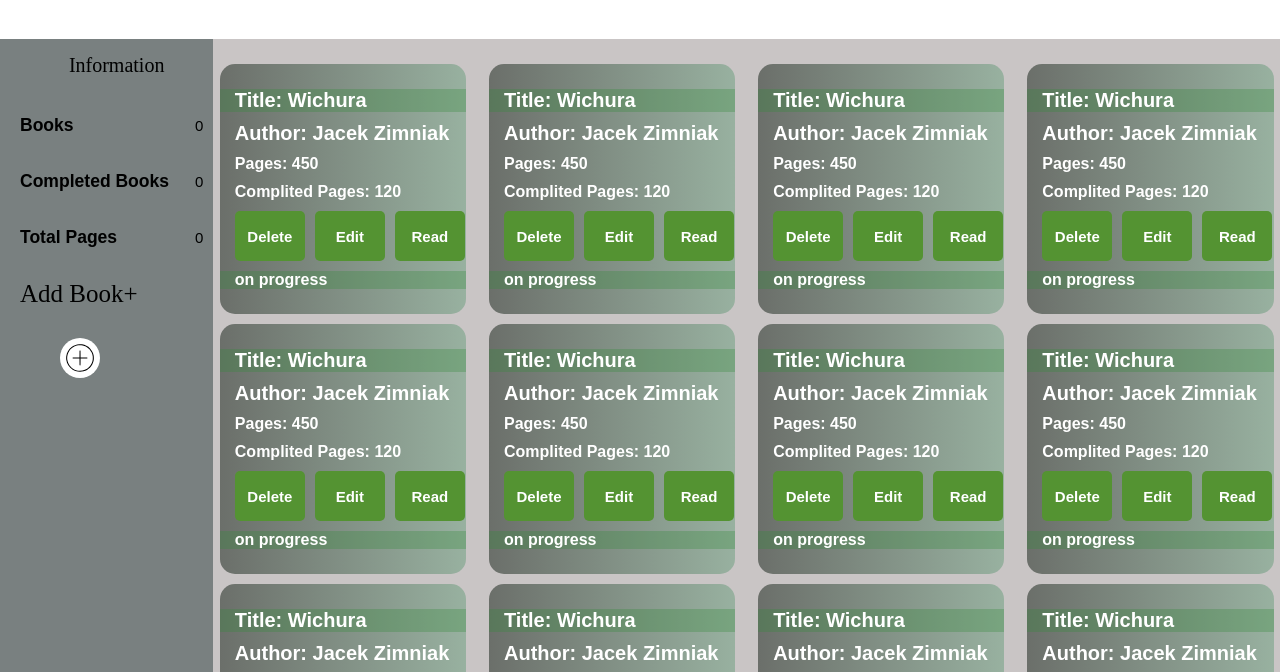
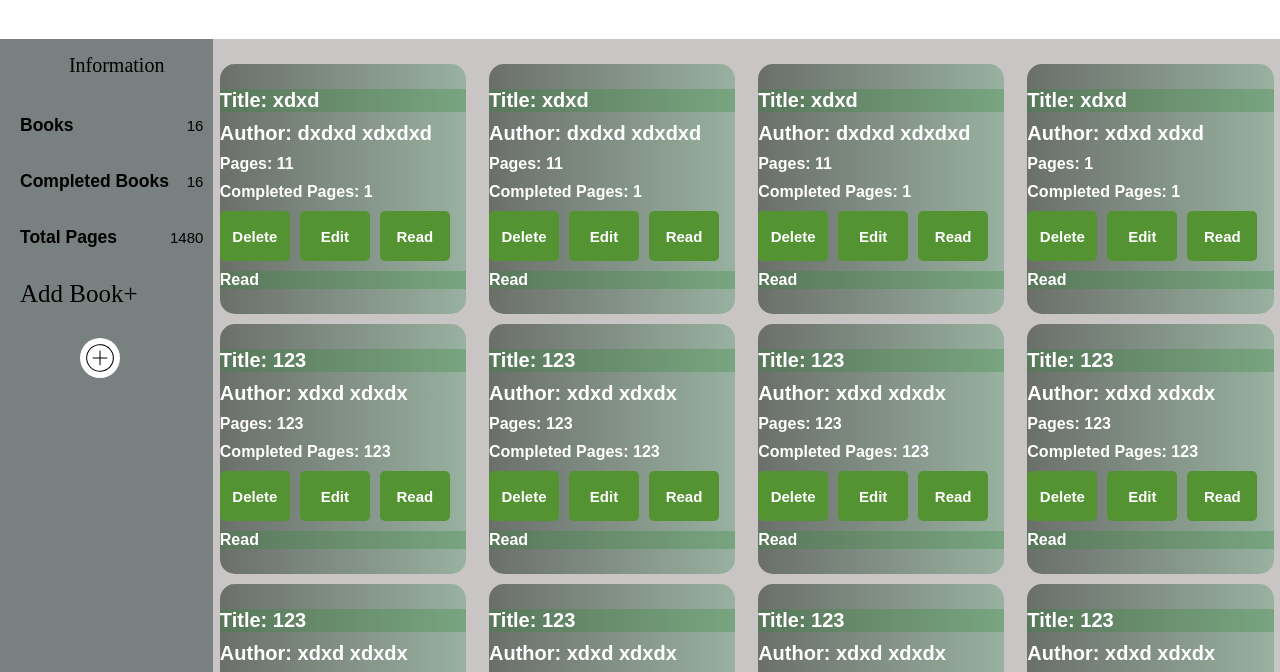
Before and after one commit to quantumbanana1/Library, a website with bundled scripts: page library/index.html in a window 1280 px wide. Shown: the part 111-783 px from the top of the page. Built offline with nearby package versions, Linux system fonts and the light colour scheme; no server answers; data requests are answered from the project's data file.

Commit message:
feat: Add styles, event listeners, and methods to Library class
- Implement new styles to enhance visual appearance
- Introduce event listeners for improved interactivity
- Add new methods to the Library class to handle additional functionality
- Make minor adjustments to the Eventing class
- Update index.html to reflect new changes

This commit enhances the Library class with new features, updates the styling, and improves the overall user experience. The changes also include minor refinements to the Eventing class and updates to the index.html file.

```diff
--- a/library/db.json
+++ b/library/db.json
@@ -1,246 +1,180 @@
 {
   "books": [
     {
-      "title": "Wichura",
+      "title": "xdxd",
       "author": {
-        "name": "Jacek",
-        "surname": "Zimniak"
+        "name": "dxdxd",
+        "surname": "xdxdxd"
       },
-      "completed": false,
-      "completedPages": 120,
-      "pages": 450,
+      "pages": 11,
+      "completedPages": 1,
+      "completed": true,
       "id": 1
     },
     {
-      "title": "Wichura",
+      "title": "xdxd",
       "author": {
-        "name": "Jacek",
-        "surname": "Zimniak"
+        "name": "dxdxd",
+        "surname": "xdxdxd"
       },
-      "completed": false,
-      "completedPages": 120,
-      "pages": 450,
+      "pages": 11,
+      "completedPages": 1,
+      "completed": true,
       "id": 2
     },
     {
-      "title": "Wichura",
+      "title": "xdxd",
       "author": {
-        "name": "Jacek",
-        "surname": "Zimniak"
+        "name": "dxdxd",
+        "surname": "xdxdxd"
       },
-      "completed": false,
-      "completedPages": 120,
-      "pages": 450,
+      "pages": 11,
+      "completedPages": 1,
+      "completed": true,
       "id": 3
     },
     {
-      "title": "Wichura",
+      "title": "xdxd",
       "author": {
-        "name": "Jacek",
-        "surname": "Zimniak"
+        "name": "xdxd",
+        "surname": "xdxd"
       },
-      "completed": false,
-      "completedPages": 120,
-      "pages": 450,
+      "pages": 1,
+      "completedPages": 1,
+      "completed": true,
       "id": 4
     },
     {
-      "title": "Wichura",
+      "title": "123",
       "author": {
-        "name": "Jacek",
-        "surname": "Zimniak"
+        "name": "xdxd",
+        "surname": "xdxdx"
       },
-      "completed": false,
-      "completedPages": 120,
-      "pages": 450,
+      "pages": 123,
+      "completedPages": 123,
+      "completed": true,
       "id": 5
     },
     {
-      "title": "Wichura",
+      "title": "123",
       "author": {
-        "name": "Jacek",
-        "surname": "Zimniak"
+        "name": "xdxd",
+        "surname": "xdxdx"
       },
-      "completed": false,
-      "completedPages": 120,
-      "pages": 450,
+      "pages": 123,
+      "completedPages": 123,
+      "completed": true,
       "id": 6
     },
     {
-      "title": "Wichura",
+      "title": "123",
       "author": {
-        "name": "Jacek",
-        "surname": "Zimniak"
+        "name": "xdxd",
+        "surname": "xdxdx"
       },
-      "completed": false,
-      "completedPages": 120,
-      "pages": 450,
+      "pages": 123,
+      "completedPages": 123,
+      "completed": true,
       "id": 7
     },
     {
-      "title": "Wichura",
+      "title": "123",
       "author": {
-        "name": "Jacek",
-        "surname": "Zimniak"
+        "name": "xdxd",
+        "surname": "xdxdx"
       },
-      "completed": false,
-      "completedPages": 120,
-      "pages": 450,
+      "pages": 123,
+      "completedPages": 123,
+      "completed": true,
       "id": 8
     },
     {
-      "title": "Wichura",
+      "title": "123",
       "author": {
-        "name": "Jacek",
-        "surname": "Zimniak"
+        "name": "xdxd",
+        "surname": "xdxdx"
       },
-      "completed": false,
-      "completedPages": 120,
-      "pages": 450,
+      "pages": 123,
+      "completedPages": 123,
+      "completed": true,
       "id": 9
     },
     {
-      "title": "Wichura",
+      "title": "123",
       "author": {
-        "name": "Jacek",
-        "surname": "Zimniak"
+        "name": "xdxd",
+        "surname": "xdxdx"
       },
-      "completed": false,
-      "completedPages": 120,
-      "pages": 450,
+      "pages": 123,
+      "completedPages": 123,
+      "completed": true,
       "id": 10
     },
     {
-      "title": "Wichura",
+      "title": "123",
       "author": {
-        "name": "Jacek",
-        "surname": "Zimniak"
+        "name": "xdxd",
+        "surname": "xdxdx"
       },
-      "completed": false,
-      "completedPages": 120,
-      "pages": 450,
+      "pages": 123,
+      "completedPages": 123,
+      "completed": true,
       "id": 11
     },
     {
-      "title": "Wichura",
+      "title": "123",
       "author": {
-        "name": "Jacek",
-        "surname": "Zimniak"
+        "name": "xdxd",
+        "surname": "xdxdx"
       },
-      "completed": false,
-      "completedPages": 120,
-      "pages": 450,
+      "pages": 123,
+      "completedPages": 123,
+      "completed": true,
       "id": 12
     },
     {
-      "title": "Wichura",
+      "title": "123",
       "author": {
-        "name": "Jacek",
-        "surname": "Zimniak"
+        "name": "xdxd",
+        "surname": "xdxdx"
       },
-      "completed": false,
-      "completedPages": 120,
-      "pages": 450,
+      "pages": 123,
+      "completedPages": 123,
+      "completed": true,
       "id": 13
     },
     {
-      "title": "Wichura",
+      "title": "123",
       "author": {
-        "name": "Jacek",
-        "surname": "Zimniak"
+        "name": "xdxd",
+        "surname": "xdxdx"
       },
-      "completed": false,
-      "completedPages": 120,
-      "pages": 450,
+      "pages": 123,
+      "completedPages": 123,
+      "completed": true,
       "id": 14
     },
     {
-      "title": "Wichura",
+      "title": "123",
       "author": {
-        "name": "Jacek",
-        "surname": "Zimniak"
+        "name": "xdxd",
+        "surname": "xdxdx"
       },
-      "completed": false,
-      "completedPages": 120,
-      "pages": 450,
+      "pages": 123,
+      "completedPages": 123,
+      "completed": true,
       "id": 15
     },
     {
-      "title": "Wichura",
+      "title": "123",
       "author": {
-        "name": "Jacek",
-        "surname": "Zimniak"
+        "name": "xdxd",
+        "surname": "xdxdx"
       },
-      "completed": false,
-      "completedPages": 120,
-      "pages": 450,
+      "pages": 123,
+      "completedPages": 123,
+      "completed": true,
       "id": 16
-    },
-    {
-      "title": "Wichura",
-      "author": {
-        "name": "Jacek",
-        "surname": "Zimniak"
-      },
-      "completed": false,
-      "completedPages": 120,
-      "pages": 450,
-      "id": 17
-    },
-    {
-      "title": "Wichura",
-      "author": {
-        "name": "Jacek",
-        "surname": "Zimniak"
-      },
-      "completed": false,
-      "completedPages": 120,
-      "pages": 450,
-      "id": 18
-    },
-    {
-      "title": "Wichura",
-      "author": {
-        "name": "Jacek",
-        "surname": "Zimniak"
-      },
-      "completed": false,
-      "completedPages": 120,
-      "pages": 450,
-      "id": 19
-    },
-    {
-      "title": "Wichura",
-      "author": {
-        "name": "Jacek",
-        "surname": "Zimniak"
-      },
-      "completed": false,
-      "completedPages": 120,
-      "pages": 450,
-      "id": 20
-    },
-    {
-      "title": "Wichura",
-      "author": {
-        "name": "Jacek",
-        "surname": "Zimniak"
-      },
-      "completed": false,
-      "completedPages": 120,
-      "pages": 450,
-      "id": 21
-    },
-    {
-      "title": "Wichura",
-      "author": {
-        "name": "Jacek",
-        "surname": "Zimniak"
-      },
-      "completed": false,
-      "completedPages": 120,
-      "pages": 450,
-      "id": 22
     }
   ]
 }
--- a/library/index.html
+++ b/library/index.html
@@ -25,7 +25,7 @@
                     </div>
                     <div class="info">
                         <h3>Total Pages</h3>
-                        <span id="pages-amout">0</span>
+                        <span id="pages-amount-info">0</span>
                     </div>
                 </div>
             </div>
@@ -89,7 +89,7 @@
                                     </label>
                                 </div>
                                 <div class="form-submit">
-                                    <input name="submit" type="submit" id="submit" class="submit" value="Add Book">
+                                    <input  name="submit" type="submit" id="submit" class="submit" value="Add Book">
                                 </div>
                             </div>
                         </form>
--- a/library/package.json
+++ b/library/package.json
@@ -6,7 +6,7 @@
   "scripts": {
     "start:build": "tsc -w",
     "start:run": "nodemon build/index.js",
-    "start:db": "json-server -w db.json",
+    "start:db": "",
     "start:parcel": "npx parcel index.html",
     "start": "concurrently npm:start:*"
   },
--- a/library/src/Library/Library.ts
+++ b/library/src/Library/Library.ts
@@ -12,18 +12,32 @@ export class Library {
     public completedPages: number
     public totalPages: number
     public booksAmount: number
+    public booksCompleted: number
 
-    constructor(books: Book[] = []) {
+    constructor(books: Book[] = [], element: HTMLElement) {
         this.books = books;
         this.events = new Eventing();
         this.totalPages = 0;
         this.booksAmount = 0;
         this.completedPages = 0;
+        this.booksCompleted = 0;
+        this.events.setEvent('addingBook', () => {
+            this.showBooks(element)
+
+
+        })
+
     }
 
     async populateWithBooks() {
         try {
+            this.books = [];
+            console.log(this.books);
             const books: IBook[] = await this.db.getAll()
+            if (books.length === 0) {
+                this.restoreToDefault();
+                return;
+            }
             books.map((book: IBook) => {
                 this.books.push(new Book(book));
             })
@@ -37,9 +51,18 @@ export class Library {
 
             }, 0);
 
+            const completedBooks = this.books.reduce((accumulator:number, currentBook:Book):number => {
+                let counter = 0;
+                if (currentBook.dataBook.date.completed) {
+                    counter++;
+                }
+                return accumulator + counter;
+            },0)
+
             this.totalPages = totalPages;
             this.booksAmount = booksAmount;
             this.completedPages = completedPages;
+            this.booksCompleted = completedBooks;
             console.log(` populating is finished `);
 
 
@@ -52,19 +75,25 @@ export class Library {
     }
 
 
-    getTotalBooks() {
+    get getTotalBooks():number {
         return this.booksAmount
 
 
     }
 
+    get getBooksCompleted(): number {
+        return this.booksCompleted;
 
-    getCompletedPages(): number {
+    }
+
+
+    get getCompletedPages(): number {
         return this.completedPages;
 
     }
 
     removeAllBooks() {
+        this.populateWithBooks().then(() => {
             if (this.books.length === 0) {
                 console.log("No record to delete")
 
@@ -74,14 +103,20 @@ export class Library {
 
                 })
             }
+
+        }).then(this.populateWithBooks)
+
     }
 
 
-    addBook(root: HTMLFormElement | null) {
+    async addBook(root: HTMLFormElement) {
+
+
         if (root === null) {
             console.log("root element is null");
             return;
-        }
+        } else {
+
 
             if (root.checkValidity()) {
                 const name = document.getElementById('name') as HTMLInputElement;
@@ -90,12 +125,13 @@ export class Library {
                 const pages = document.getElementById('pages') as HTMLInputElement;
                 const completedPages = document.getElementById('completed_pages') as HTMLInputElement;
                 const completed = document.getElementById('bookCompletion') as HTMLInputElement;
+                const bookButton = document.getElementById('submit');
 
-            if(pages < completedPages) {
-                const message:string = "You can't have more completed pages than actual number of book's pages"
+                if (pages < completedPages) {
+                    const message: string = "You can't have more completed pages than actual number of book's pages"
                 }
 
-            if (name && surname && title && pages && completedPages && completed) {
+                if (name && surname && title && pages && completedPages && completed && bookButton) {
                     const dataBook: IBook = {
                         title: title.value,
                         author: {name: name.value, surname: surname.value},
@@ -105,6 +141,12 @@ export class Library {
                     }
 
                     const book = new Book(dataBook)
+                    book.save().then(async () => {
+                        console.log('saving xdxdxd...')
+                        await this.populateWithBooks().then(() => {
+                            this.triggerEvent('addingBook')
+                        });
+                    });
 
 
                 }
@@ -116,6 +158,7 @@ export class Library {
             }
 
         }
+    }
 
 
     setEvent(key: string, func: () => {}) {
@@ -123,41 +166,63 @@ export class Library {
 
     }
 
+    triggerEvent(funcName: string) {
+        return this.events.triggerEvent(funcName);
+
+    }
+
     showBooks(element: HTMLElement) {
+        if (!element) {
+            console.log('Root element is undefined');
+            return;
+        }
+
+        element.innerHTML = '';
+
         if (this.books.length === 0) {
             console.log('No books to show');
             return;
+        }
 
+        let progress = '';
+        this.books.forEach((book: Book) => {
+            console.log('xxxxxxxxxxx');
+            console.log(book, 'xd');
+
+            if (book.getProperty('completed')) {
+                progress = 'Read';
             } else {
-            let innerHTML = '';
-            let progress = '';
-            this.books.map((book) => {
-                if (book.getProperty('completed')) {
-                    progress = 'Read'
-                } else {
-                    progress='on progress'
+                progress = 'On progress';
             }
+
             const author = book.getProperty('author');
+            const div = document.createElement('div');
+            div.classList.add('book');
 
-                const templateHTML = `<div class="book">
+            const templateHTML = `
             <div id="titleMenu">Title: <span>${book.getProperty('title')}</span></div>
             <div id="authorMenu">Author: <span>${author.name} ${author.surname}</span></div>
-                    <div id="Pages">Pages: <span>${book.getProperty('pages')}</span></div>
-                    <div id="completed_pages">Complited Pages: <span>${book.getProperty('completedPages')}</span></div>
+            <div id="pages-amount">Pages: <span>${book.getProperty('pages')}</span></div>
+            <div id="Gcompleted_pages">Completed Pages: <span>${book.getProperty('completedPages')}</span></div>
             <div id="buttonsMenu">
                 <button>Delete</button>
                 <button>Edit</button>
                 <button>Read</button>
             </div>
-                    <div id="status">${progress}</div>
-                </div>`
-                innerHTML += templateHTML;
-                element.innerHTML = innerHTML;
-                console.log('Showing books finished...');
-            })
+            <div id="status">${progress}</div>`;
+
+            div.innerHTML = templateHTML;
+            element.appendChild(div);
+        });
+    }
+
+
+    restoreToDefault():void {
+        this.totalPages = 0
+        this.booksAmount = 0
+        this.completedPages = 0
+        this.booksCompleted = 0
+
     }
 
 }
-
-
-}
--- a/library/src/index.ts
+++ b/library/src/index.ts
@@ -4,31 +4,32 @@ import {Library} from "./Library/Library";
 const toggleButton = document.getElementById('togglerCheckbox');
 const slide = document.getElementsByClassName('slide-in');
 const listOfBooks = document.getElementsByClassName('grid-books');
-const form = document.getElementById('commentform');
+const form: HTMLFormElement = document.getElementById('commentform');
 const formButton = document.getElementById('submit');
 const gridList = document.getElementById('grid-books')
 const mainBox = document.getElementById('main');
 const bottomContainer = document.getElementById('bottomContainer')
 const container = document.getElementById('container');
 mainBox.style.height = `${gridList.clientHeight}px`;
-const element = document.querySelector('.slide-in.from-right');
+const element: HTMLElement = document.querySelector('.slide-in.from-right');
+const submitButton = document.getElementById('submit');
+const booksAmount = document.getElementById('books-amount');
+const booksCompleted = document.getElementById('books-completed');
+const pagesCompleted = document.getElementById('pages-amount-info');
 
 
-// Add the desired height and width
-
-
-
-console.log(form);
 import {Book, IBook} from "./Book/Book";
 import {DataBase} from "./DataBase/DataBase";
 
+if (toggleButton) {
     toggleButton.addEventListener('change', function () {
-    if (this.checked) {
+        console.log(window.innerWidth);
+        if (this.checked && gridList && element && bottomContainer) {
             slide[0].classList.add('show');
             gridList.classList.remove('active')
             if (gridList.clientHeight < bottomContainer.clientHeight) {
-            element.style.height = `${bottomContainer.clientHeight+150}px` // Set the height you want
-            element.style.width = `${bottomContainer.clientWidth/2}px`
+                element.style.height = `${bottomContainer.clientHeight + 150}px` // Set the height you want
+                element.style.width = `${bottomContainer.clientWidth / 2}px`
 
             } else {
                 element.style.height = `${gridList.clientHeight + 150}px` // Set the height you want
@@ -40,37 +41,84 @@ toggleButton.addEventListener('change', function () {
             element.style.height = `${0}px` // Set the height you want
             element.style.width = `${0}px`
             slide[0].classList.remove('show');
+            if (gridList) {
                 gridList.classList.add('active');
+            }
+
         }
 
     })
 
-const library = new Library();
-library.populateWithBooks().then(() => {
-    if (library.books.length === 0) {
-        setTimeout(() => {
-            return;
-        }, 300)
+}
+
+
+
+let library: Library;
+library = new Library([], form);
+
+if (library) {
+    library.populateWithBooks().then(()=>{
+
+
+            booksAmount.innerHTML = `${library.getTotalBooks}`
+            booksCompleted.innerHTML = `${library.getBooksCompleted}`
+            pagesCompleted.innerHTML = `${library.getCompletedPages}`
+
+        if (gridList) {
+            library.showBooks(gridList);
+            mainBox.style.height = `${gridList.clientHeight}px`;
+            if (form && mainBox) {
+                form.addEventListener('submit', (event) => {
+                    event.preventDefault();
+                    library.addBook(form).then(() => {
+                        console.log('New book is adding...');
+                        mainBox.style.height = `${gridList.clientHeight}px`;
+
+                        if (mainBox.style.height !== gridList.clientHeight) {
+                            console.log('it isnt the sameee!')
+                            mainBox.style.height = `${gridList.clientHeight + 270}px`;
 
                         }
-    console.log(library.books);
-    const book1 = new Book({
-            title: "Wichura",
-            author: {name: "Jacek", surname: "Zimniak"},
-            completed: false,
-            completedPages: 120,
-            pages: 450,
-        }
-    );
-
-    library.setEvent("addingBook", ()=> {
-        this.showbooks(gridList);
-
-    })
-
-    library.events.triggerEvent('addingBook');
-    book1.save();
-    library.showBooks(gridList);
 
 
                     });
+
+
+                })
+            } else {
+                console.log('no form or mainBox to adjust.')
+            }
+
+
+        } else {
+            console.log('Grid list is undefined');
+        }
+
+    }
+    )
+
+
+
+
+}
+
+
+
+
+
+
+// library.populateWithBooks().then(() => {
+//     if (library.books.length === 0) {
+//         setTimeout(() => {
+//             return;
+//         }, 300)
+//
+//     }
+
+
+// library.events.triggerEvent('addingBook');
+// book1.save();
+// library.showBooks(gridList);library.removeAllBooks();
+
+
+// });
--- a/library/styles.css
+++ b/library/styles.css
@@ -91,7 +91,7 @@ html, body {
 
 
 #menuToggle {
-    padding-left: 40px;
+    padding-left: 60px;
     padding-top: 30px;
 
 }
@@ -294,9 +294,11 @@ html, body {
     outline: none;
     border-color: rgb(59, 2, 2);
     border-width: 1px;
+    color: #0a0a08;
 }
 
 .form-control {
+    position: relative;
     font-family: system-ui, sans-serif;
     font-size: 15px;
     font-weight: bold;
@@ -335,8 +337,6 @@ input[type="checkbox"] {
 }
 
 input[type="checkbox"] {
-    /* ...existing styles */
-
     display: grid;
     place-content: center;
 }
@@ -371,7 +371,7 @@ input[type="checkbox"]::before {
 
 .submit {
     width: 100%;
-    height: 100%;
+    height: 90px;
     background-color: rgb(29, 136, 210);
     color: #f1eeee;
     border-style: none;
@@ -426,8 +426,9 @@ input[type="checkbox"]::before {
     gap:10px;
 }
 
-#titleMenu, #authorMenu, #buttonsMenu, #status, #Pages,#completed_pages {
-    padding-left: 15px;
+
+#titleMenu, #authorMenu, #buttonsMenu, #status, #pages-amount,#Gcompleted_pages {
+
     color: white;
     font-family: sans-serif;
     font-weight: bold;
```
Also changed, not shown: library/src/Eventing/Eventing.ts (+15 -6 lines), library/build/Eventing/Eventing.js, library/build/Library/Library.js, library/build/index.js, library/dist/index.html, 6 other files. Lines whose indentation alone changed are shown as unchanged.
